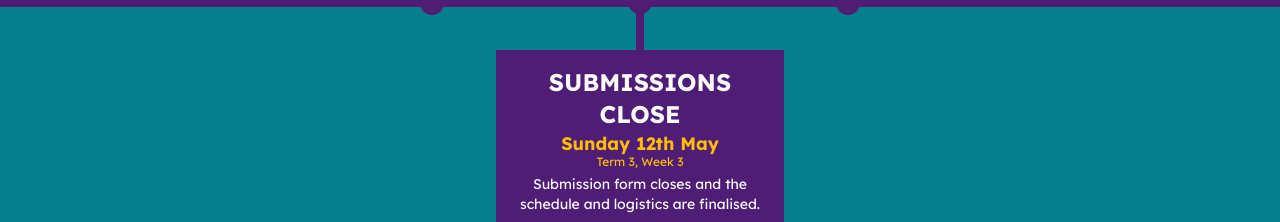
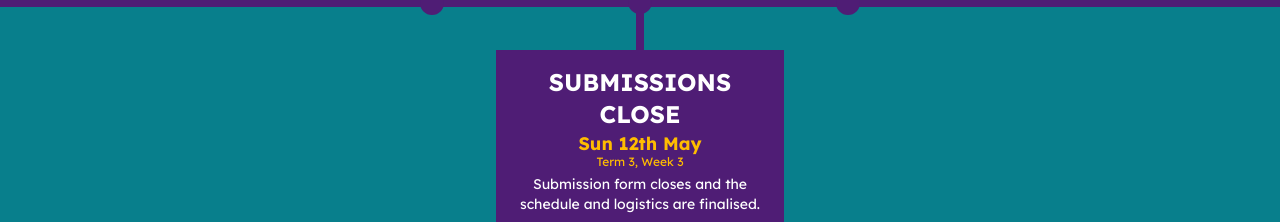
Before and after one commit to WarwickStudentArtsFestival/WSAF24-Website, a Next.js app: page / in a window 1280 px wide. Shown: the part 1001-1223 px from the top of the page. Built offline with nearby package versions, Linux system fonts and the light colour scheme.

Commit message:
:speech_balloon: Update submission date in all locations

```diff
--- a/src/app/components/key-dates.tsx
+++ b/src/app/components/key-dates.tsx
@@ -10,7 +10,7 @@ const keyDates: KeyDateProps[] = [
   },
   {
     name: 'Submissions Close',
-    date: 'Sunday 12th May',
+    date: 'Sun 12th May',
     dateTime: '2024-05-12',
     description:
       'Submission form closes and the schedule and logistics are finalised.',
```
